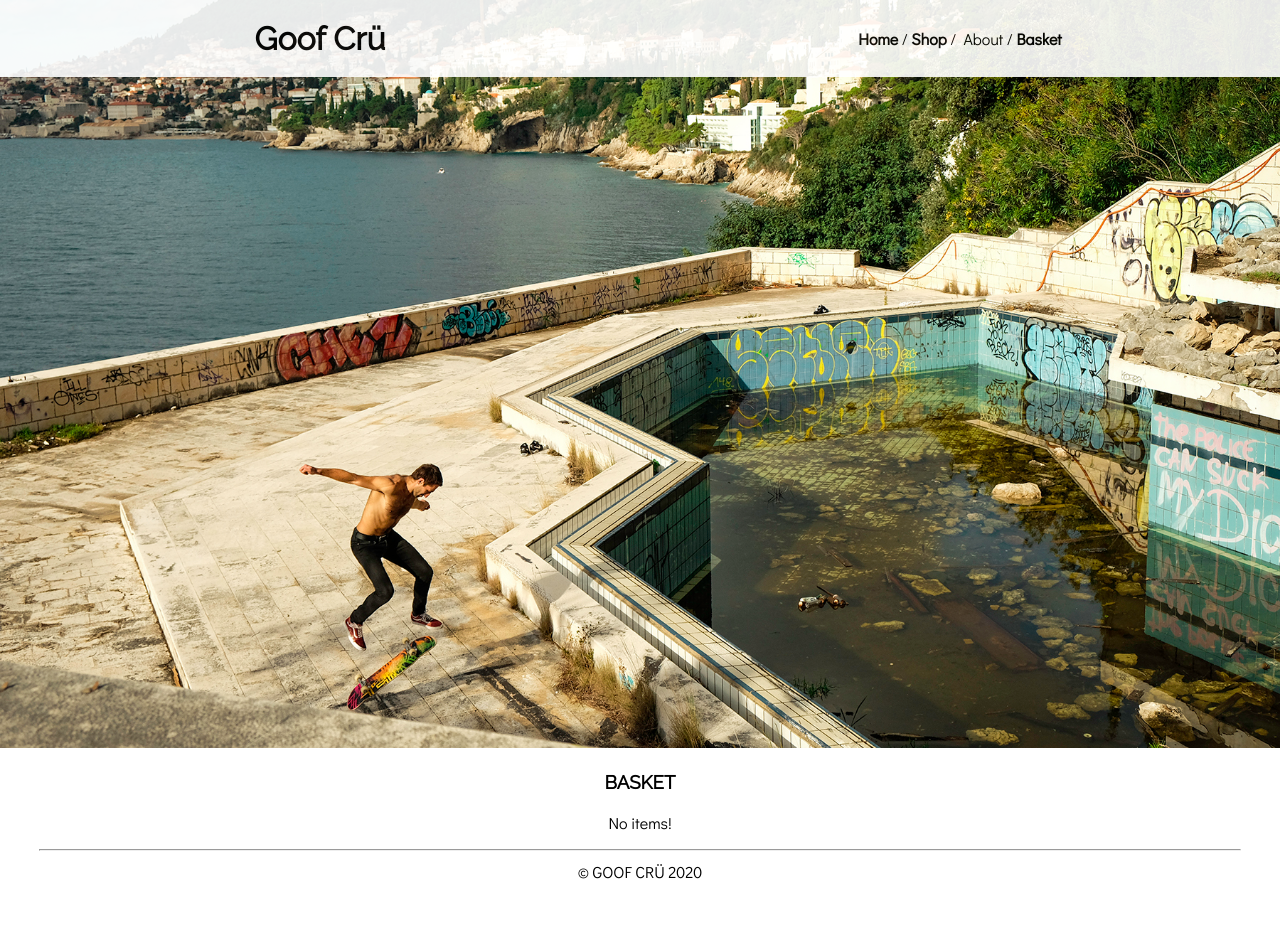
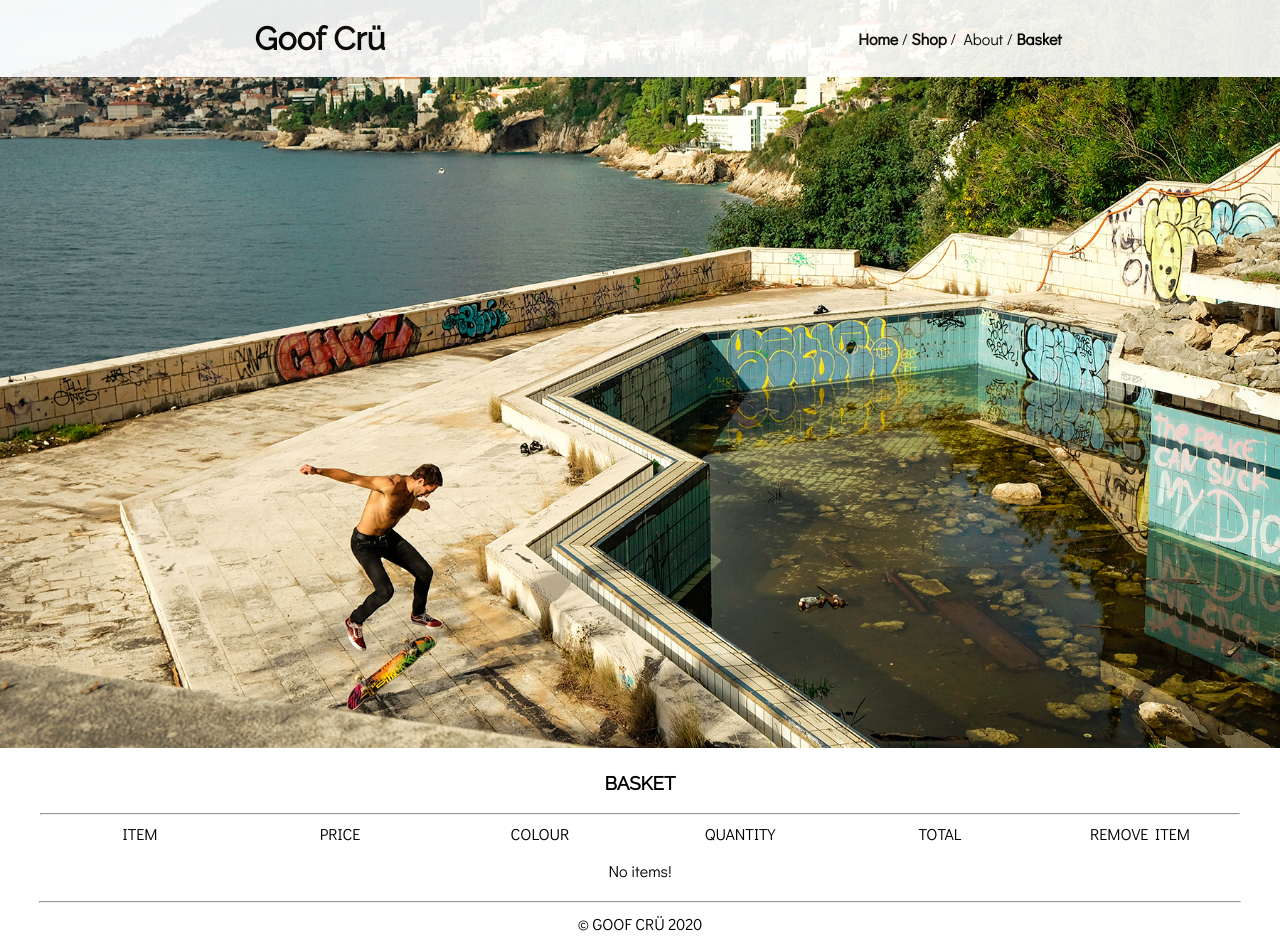
Before and after one commit to pannachow/streetwear-apparel-store, a React (Create React App) app in the folder client/: page /basket in a window 1280 px wide. Shown: the top 952 px of the page. Before the commit the page ends 922 px from the top, so only its background shows below. Built offline with nearby package versions, Linux system fonts and the light colour scheme.

Commit message:
basket functionality added

```diff
--- a/client/src/App.js
+++ b/client/src/App.js
@@ -16,13 +16,36 @@ class App extends React.Component {
     super(props);
     this.state = {
       stock: Inventory,
-      view: 'Shop'
+      basket: []
+      // view: 'Shop'
     };
   }
 
   changeView(selectedView) {
     this.setState({ view: selectedView });
     console.log(this.state.view);
+  }
+
+  addToBasket(item) {
+    if (this.state.basket.includes(item)) {
+      item['quantity']++;
+    } else {
+      this.setState({basket: [...this.state.basket, item]});
+      // console.log('Basket now contains:', this.state.basket);
+    }
+  }
+
+  removeFromBasket(selectedItem) {
+    let itemIndex = this.state.basket.findIndex (item => item.id === selectedItem.id);
+    let updatedBasket = [...this.state.basket];
+    let removedItem = this.state.basket[itemIndex];
+    if (removedItem['quantity'] > 1) {
+      removedItem['quantity']--;
+      updatedBasket.splice(itemIndex, 1, removedItem)
+    } else {
+      updatedBasket.splice(itemIndex, 1);
+    }
+    this.setState({basket: updatedBasket});
   }
 
   render() {
@@ -48,10 +71,10 @@ class App extends React.Component {
                 <Home/>
               </Route>
               <Route path="/shop">
-                <Shop stock={this.state.stock}/>
+                <Shop stock={this.state.stock} addToBasket={item => this.addToBasket(item)}/>
               </Route>
               <Route path="/basket">
-                <Basket/>
+                <Basket items={this.state.basket} removeFromBasket={item => this.removeFromBasket(item)}/>
               </Route>
             </Switch>
           </Router>
--- /dev/null
+++ b/client/src/components/Basket.css
@@ -0,0 +1,13 @@
+.Basket {
+  max-width: 1200px;
+  margin: 20px auto;
+}
+
+.basket-grid {
+  display: grid;
+  grid-template-columns: repeat(6, 1fr);
+  grid-auto-rows: auto;
+  /* row-gap: 20px;
+  column-gap: 20px;
+  margin: 20px; */
+}
--- a/client/src/components/Basket.js
+++ b/client/src/components/Basket.js
@@ -1,23 +1,68 @@
 import React from 'react';
+import './Basket.css';
 
 class Basket extends React.Component {
-  constructor(props) {
-    super(props);
-    this.state = {
-      items: null
-    };
+
+  onClick(id) {
+    let selectedItem = this.props.items.find((item) => item.id === id);
+    this.props.removeFromBasket(selectedItem);
+    console.log(selectedItem, id, 'removed from basket.');
   }
 
   render() {
 
+    let items;
+    let price;
+    let colour;
+    let quantity;
+    let total;
+    let removeItem;
+    let emptyBasket;
+
+    if (this.props.items.length > 0) {
+      items = this.props.items.map((item) => (
+        <p key={item.id}>{item.name}</p>
+      ));
+      price = this.props.items.map((item) => (
+        <p key={item.id}>{item.price}</p>
+      ));
+      colour = this.props.items.map((item) => (
+        <p key={item.id}>{item.colour}</p>
+      ));
+      quantity = this.props.items.map((item) => (
+        <p key={item.id}>{item.quantity}</p>
+      ));
+      total = this.props.items.map((item) => (
+        <p key={item.id}>{item.quantity*item.price}</p>
+      ));
+      removeItem = this.props.items.map((item) => (
+        <p key={item.id} onClick={(e) => this.onClick(item.id)}>Delete</p>
+      ));
+      emptyBasket = <br/>
+    } else {
+      emptyBasket = <p>No items!</p>
+    }
+
     return (
       <div className="Basket">
         <h3>BASKET</h3>
-        {
-          this.state.items
-            ? <p>Show items</p>
-            : <p>No items!</p>
-        }
+        <hr/>
+        <div className="basket-grid">
+          <div>ITEM</div>
+          <div>PRICE</div>
+          <div>COLOUR</div>
+          <div>QUANTITY</div>
+          <div>TOTAL</div>
+          <div>REMOVE ITEM</div>
+          {/* Item rows */}
+          <div>{items}</div>
+          <div>{price}</div>
+          <div>{colour}</div>
+          <div>{quantity}</div>
+          <div>{total}</div>
+          <div>{removeItem}</div>
+        </div>
+        {emptyBasket}
       </div>
     );
   }
--- a/client/src/components/Home.js
+++ b/client/src/components/Home.js
@@ -1,12 +1,6 @@
 import React from 'react';
 
 class Home extends React.Component {
-//   constructor(props) {
-//     super(props);
-//     this.state = {
-//       object: null
-//     };
-//   }
 
   render() {
 
--- a/client/src/components/Shop.js
+++ b/client/src/components/Shop.js
@@ -3,19 +3,11 @@ import Item from './Item';
 import './Shop.css';
 
 class Shop extends React.Component {
-  constructor(props) {
-    super(props);
-    this.state = {
-      basketItems: []
-    };
-  }
 
   onClick(id) {
-    // console.log('Product:', id);
-    // console.log(this.state.basketItems);
-    let newItem = this.props.stock.find((item) => item.id === id);
-    this.setState({basketItems: [...this.state.basketItems, newItem]});
-    // need to pass this up to app so it can pass down to basket!!!
+    let selectedItem = this.props.stock.find((item) => item.id === id);
+    selectedItem['quantity'] = 1;
+    this.props.addToBasket(selectedItem);
   }
 
   render() {
```
